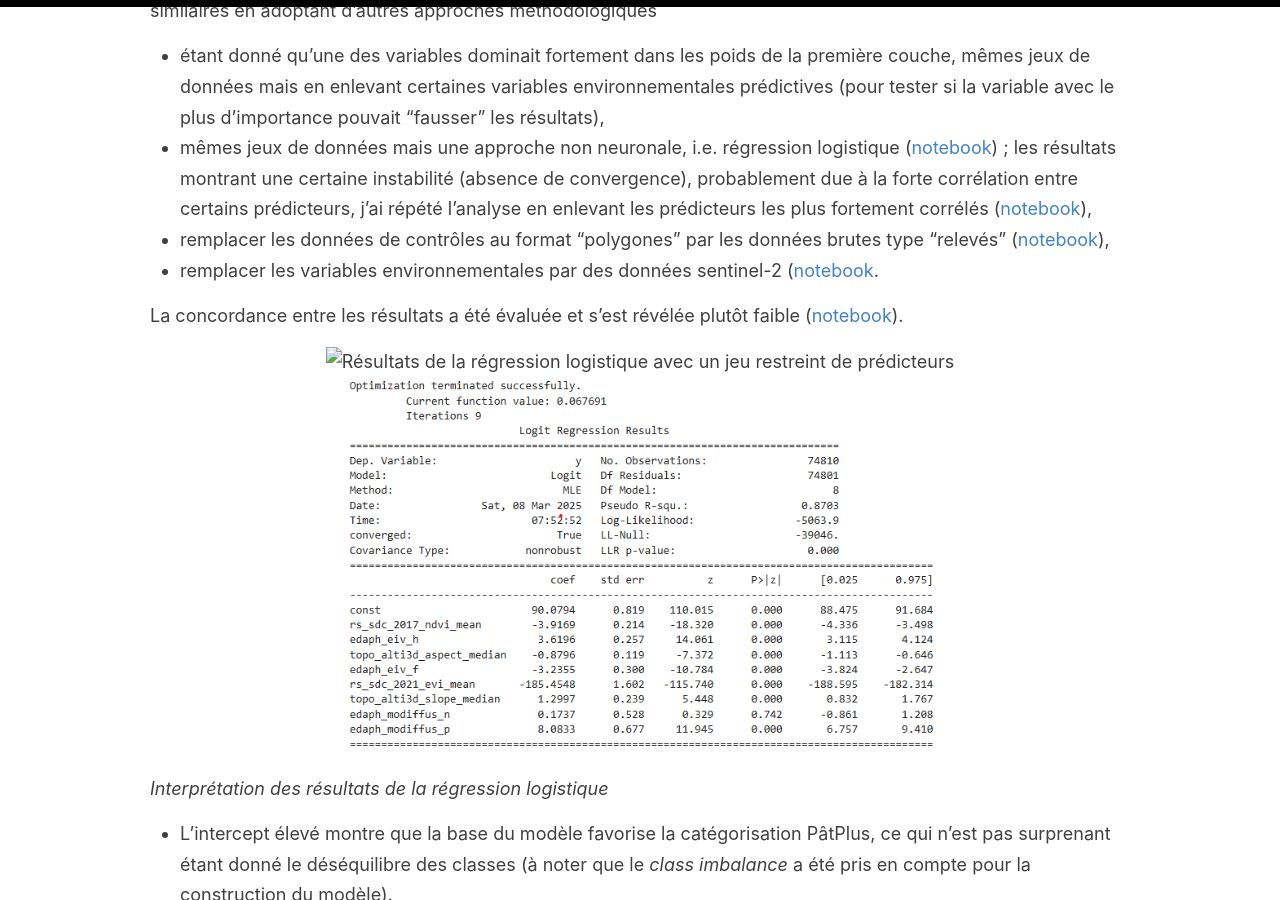
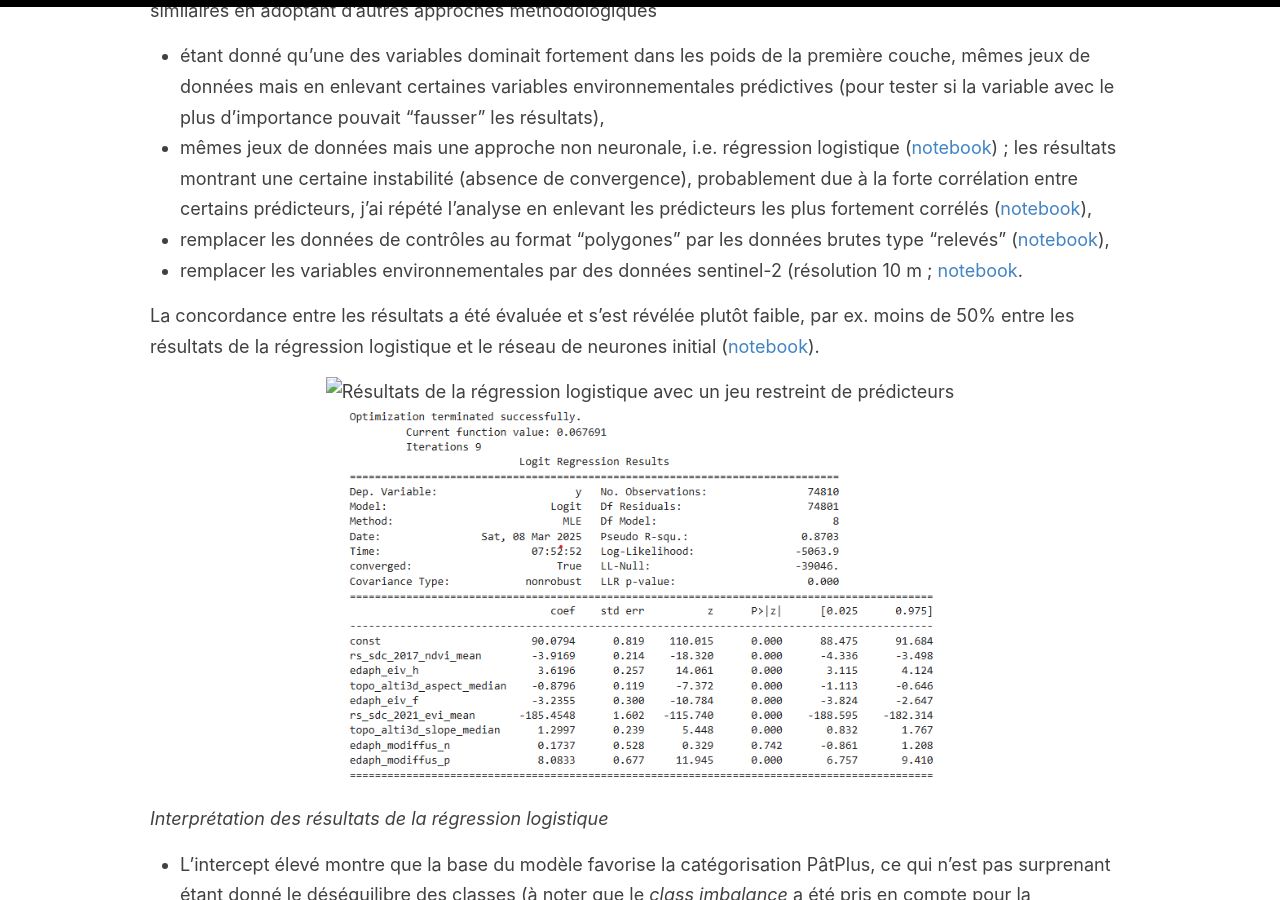
Before and after one commit to sca-opdir/sber-biodiversite-ml-prediction, a Jekyll site: the page built from _pages/results.md, in a window 1280 px wide and 900 px high, scrolled down 4128 px. Built offline with Jekyll 4.4.1, drawn with Linux system fonts in a browser that asks for light colours.

Commit message:
Update results.md

```diff
--- a/_pages/results.md
+++ b/_pages/results.md
@@ -79,9 +79,9 @@ Afin de consolider les résultats obtenus avec ce jeu de données environnementa
 * étant donné qu'une des variables dominait fortement dans les poids de la première couche, mêmes jeux de données mais en enlevant certaines variables environnementales prédictives (pour tester si la variable avec le plus d'importance pouvait "fausser" les résultats),
 * mêmes jeux de données mais une approche non neuronale, i.e. régression logistique ([notebook](https://www.kaggle.com/code/mzufferey/sber-data-logreg-p-turage)) ; les résultats montrant une certaine instabilité (absence de convergence), probablement due à la forte corrélation entre certains prédicteurs, j'ai répété l'analyse en enlevant les prédicteurs les plus fortement corrélés ([notebook](https://www.kaggle.com/code/mzufferey/sber-data-logreg-p-turage-lessvariables)),
 * remplacer les données de contrôles au format "polygones" par les données brutes type "relevés" ([notebook](https://www.kaggle.com/code/mzufferey/sber-nn-relev-s-p-t)),
-* remplacer les variables environnementales par des données sentinel-2 ([notebook](https://www.kaggle.com/code/mzufferey/ffn-sber-paturagev4-sentinel).
+* remplacer les variables environnementales par des données sentinel-2 (résolution 10 m ; [notebook](https://www.kaggle.com/code/mzufferey/ffn-sber-paturagev4-sentinel).
 
- La concordance entre les résultats a été évaluée et s'est révélée plutôt faible ([notebook](https://www.kaggle.com/code/mzufferey/cmp-p-turages-output)).
+ La concordance entre les résultats a été évaluée et s'est révélée plutôt faible, par ex. moins de 50% entre les résultats de la régression logistique et le réseau de neurones initial ([notebook](https://www.kaggle.com/code/mzufferey/cmp-p-turages-output)).
 
 
 <div align="center">
```
